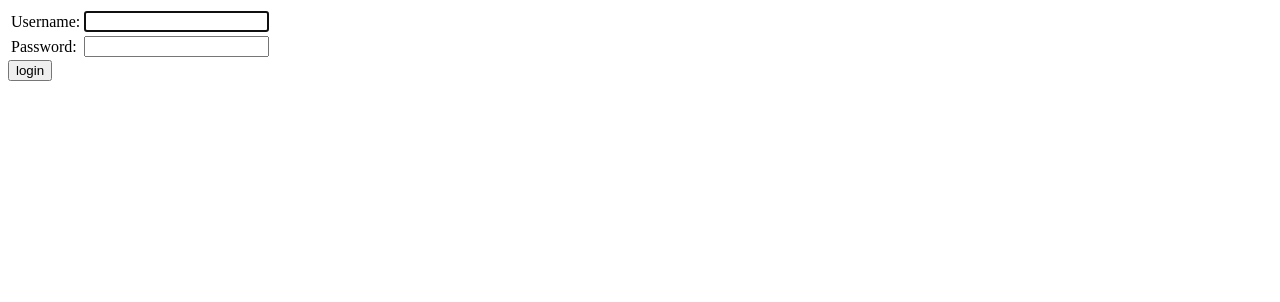
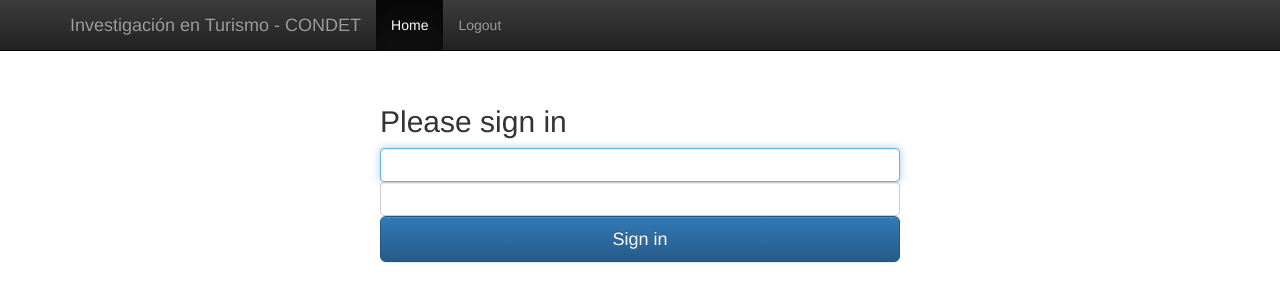
Before and after one commit to eduardozamudio/unam-tourism-research, a Django app: page /condet/accounts/login/ in a window 1280 px wide. Shown: the top 302 px of the page. Run offline with Django 3.2, Linux system fonts and the light colour scheme; some libraries are stand-ins or nearby versions.

Commit message:
Add bootstrap to login template

```diff
--- a/condet/templates/registration/login.html
+++ b/condet/templates/registration/login.html
@@ -1,10 +1,8 @@
-<!DOCTYPE html>
-<html lang="en">
-<head>
-    <meta charset="UTF-8">
-    <title>Condet Login</title>
-</head>
-<body>
+{% extends 'condet/base.html' %}
+
+{# Load the tag library #}
+{% load bootstrap3 %}
+
 
 {% block content %}
 
@@ -21,22 +19,22 @@
 {% endif %}
 {% endif %}
 
-<form method="post" action="{% url 'condet:login' %}">
+<div class="container">
+
+    <form class="form-signin" method="post" action="{% url 'condet:login' %}">
         {% csrf_token %}
-<table>
-<tr>
-    <td>{{ form.username.label_tag }}</td>
-    <td>{{ form.username }}</td>
-</tr>
-<tr>
-    <td>{{ form.password.label_tag }}</td>
-    <td>{{ form.password }}</td>
-</tr>
-</table>
 
-<input type="submit" value="login" />
-<input type="hidden" name="next" value="{{ next }}" />
+        <h2 class="form-signin-heading">Please sign in</h2>
+        <label class="sr-only">Username</label>
+        <input type="text" name="username" id="id_username" class="form-control" required autofocus>
+        <label class="sr-only">Password</label>
+        <input type="password" name="password" id="id_password" class="form-control" required>
+
+        <button class="btn btn-lg btn-primary btn-block" type="submit" value="login">Sign in</button>
+        <input type="hidden" name="next" value="{{ next }}"/>
     </form>
+
+</div> <!-- /container -->
 
 
 {% endblock %}
--- a/turismo/settings.py
+++ b/turismo/settings.py
@@ -32,6 +32,7 @@ ALLOWED_HOSTS = []
 
 INSTALLED_APPS = [
     'bootstrap3',
+    'crispy_forms',
     'django_select2',
     'easy_select2',
     'condet.apps.CondetConfig',
```
Lines whose indentation alone changed are shown as unchanged.
